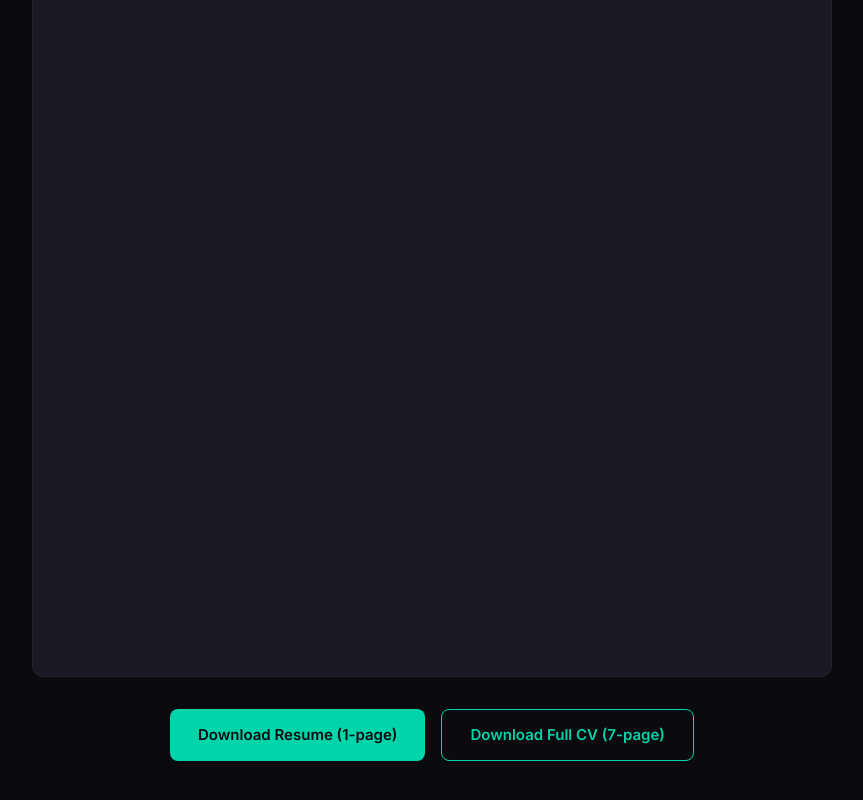
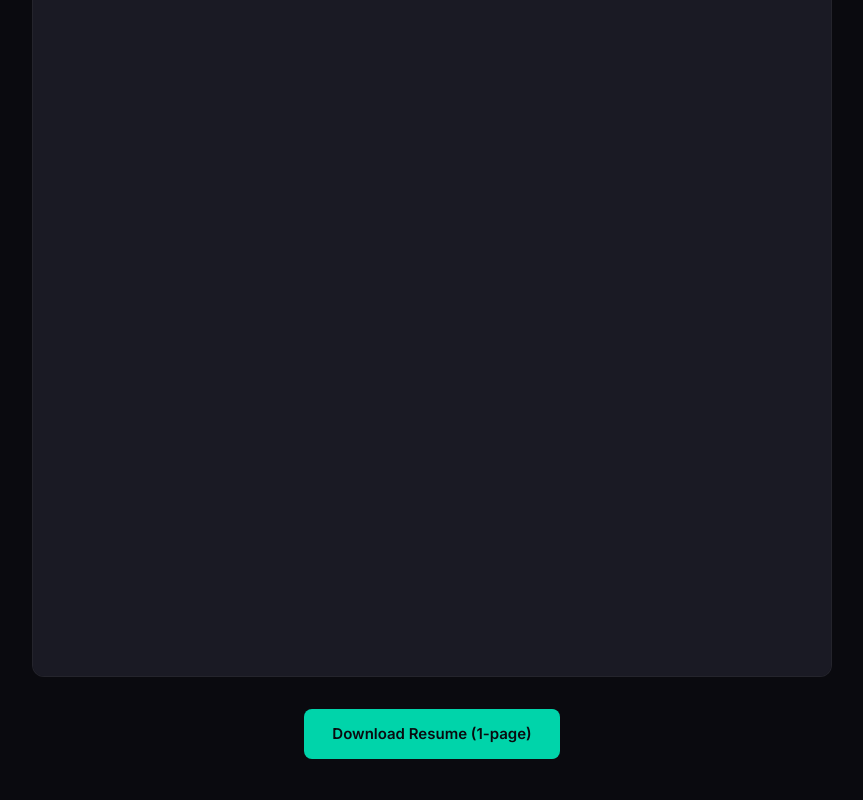
Before and after one commit to ArghadipDas/ArghadipDas.github.io, a plain HTML site: page index.html in a window 1280 px wide. Shown: the part 11094-11894 px from the top of the page, without its empty margins (208-1071 px from the left). Drawn offline with Linux system fonts and the light colour scheme; animation ran at ten frames a second.

Commit message:
Remove full CV download link and file
Co-Authored-By: Claude Opus 4.6 <noreply@anthropic.com>

```diff
--- a/index.html
+++ b/index.html
@@ -817,7 +817,6 @@
                 </div>
                 <div class="resume-downloads">
                     <a href="materials/Arghadip_Resume_2026.pdf" class="btn btn-primary" download>Download Resume (1-page)</a>
-                    <a href="materials/Arghadip_CV_MLCommons.pdf" class="btn btn-secondary" download>Download Full CV (7-page)</a>
                 </div>
             </div>
         </div>
```
Also changed, not shown: 1 other file.
